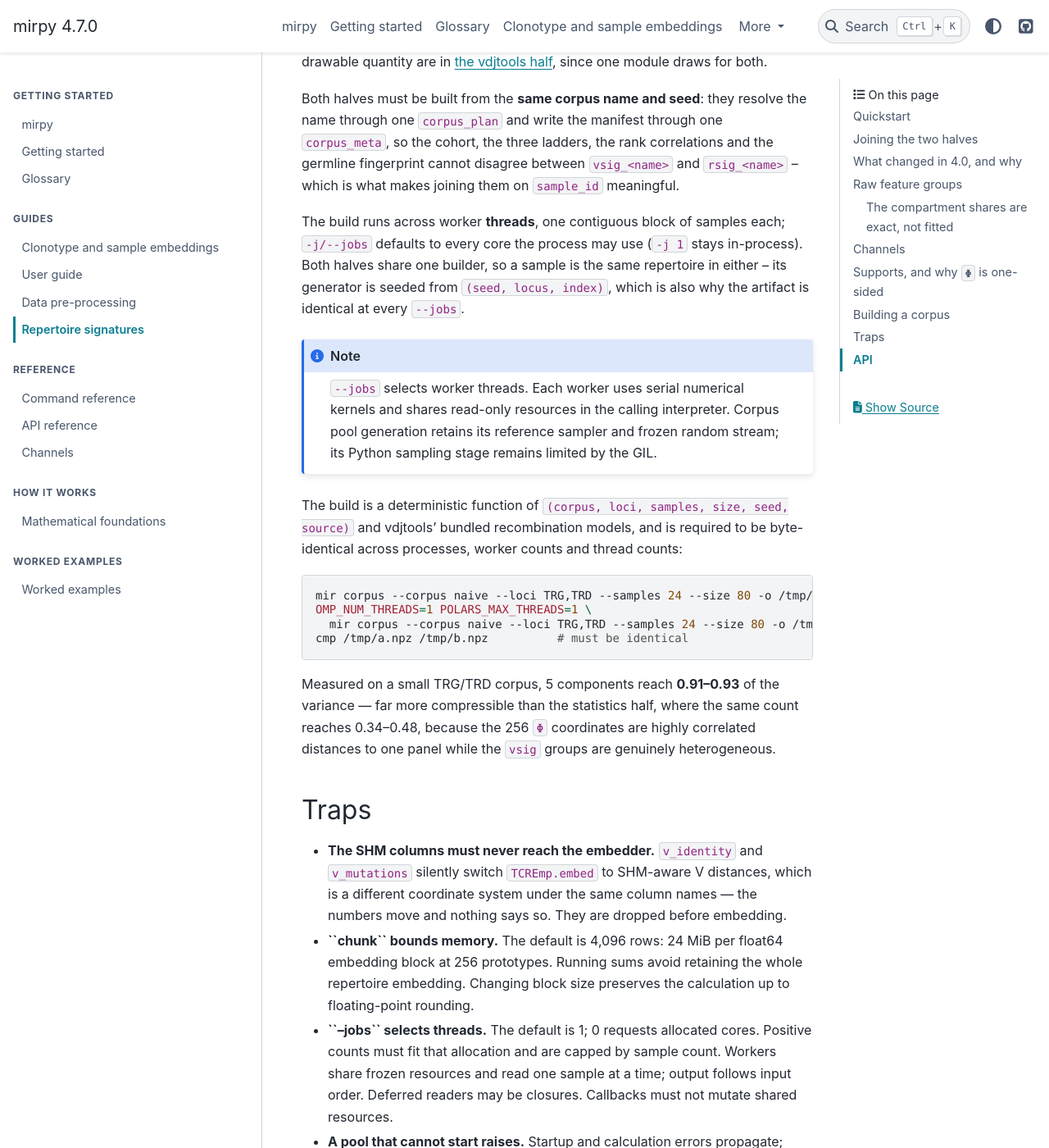
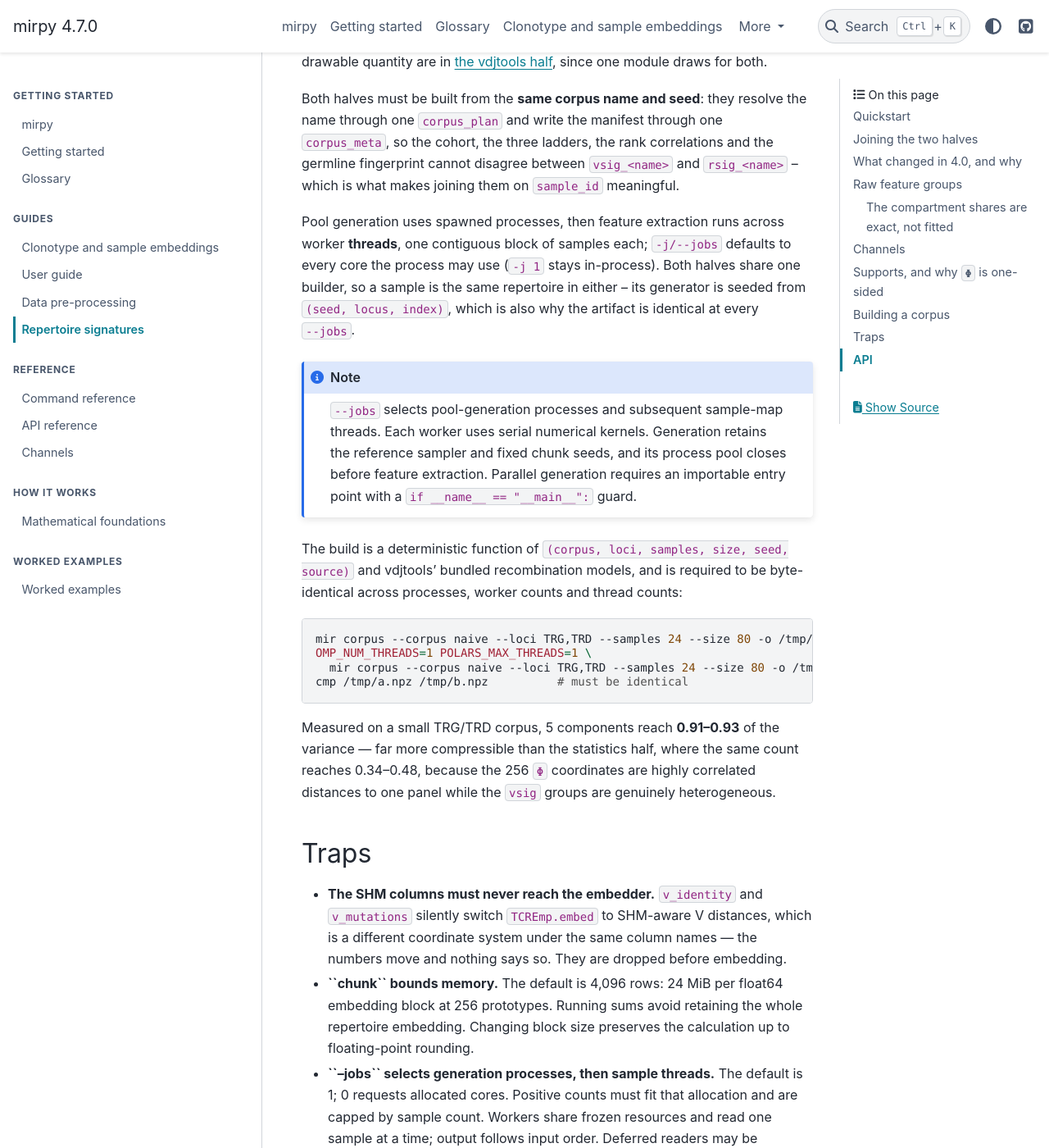
Before and after one commit to antigenomics/mirpy, a Sphinx documentation site: the page built from docs/signature.rst, in a window 1280 px wide and 1400 px high, scrolled down 5933 px. Shown: the whole window at 82% size. Built offline with Sphinx 7.4.7 and the PyData theme 0.15.4, drawn with Linux system fonts in a browser that asks for light colours.

Commit message:
docs: distinguish generation processes from sample-map threads

```diff
--- a/docs/signature.rst
+++ b/docs/signature.rst
@@ -241,17 +241,19 @@ Both halves must be built from the **same corpus name and seed**: they resolve t
 the rank correlations and the germline fingerprint cannot disagree between ``vsig_<name>`` and
 ``rsig_<name>`` -- which is what makes joining them on ``sample_id`` meaningful.
 
-The build runs across worker **threads**, one contiguous block of samples each; ``-j/--jobs``
+Pool generation uses spawned processes, then feature extraction runs across worker
+**threads**, one contiguous block of samples each; ``-j/--jobs``
 defaults to every core the process may use (``-j 1`` stays in-process). Both halves share one
 builder, so a sample is the same repertoire in either -- its generator is seeded from
 ``(seed, locus, index)``, which is also why the artifact is identical at every ``--jobs``.
 
 .. note::
 
-   ``--jobs`` selects worker threads. Each worker uses serial numerical kernels and
-   shares read-only resources in the calling interpreter. Corpus pool generation
-   retains its reference sampler and frozen random stream; its Python sampling stage
-   remains limited by the GIL.
+   ``--jobs`` selects pool-generation processes and subsequent sample-map threads.
+   Each worker uses serial numerical kernels. Generation retains the reference sampler
+   and fixed chunk seeds, and its process pool closes before feature extraction.
+   Parallel generation requires an importable entry point with a
+   ``if __name__ == "__main__":`` guard.
 
 The build is a deterministic function of ``(corpus, loci, samples, size, seed, source)`` and
 vdjtools' bundled recombination models, and is required to be byte-identical across processes,
@@ -278,7 +280,8 @@ Traps
 * **``chunk`` bounds memory.** The default is 4,096 rows: 24 MiB per float64 embedding
   block at 256 prototypes. Running sums avoid retaining the whole repertoire embedding.
   Changing block size preserves the calculation up to floating-point rounding.
-* **``--jobs`` selects threads.** The default is 1; 0 requests allocated cores.
+* **``--jobs`` selects generation processes, then sample threads.**
+  The default is 1; 0 requests allocated cores.
   Positive counts must fit that allocation and are capped by sample count. Workers
   share frozen resources and read one sample at a time; output follows input order.
   Deferred readers may be closures. Callbacks must not mutate shared resources.
```
Also changed, not shown: 1 other file.
